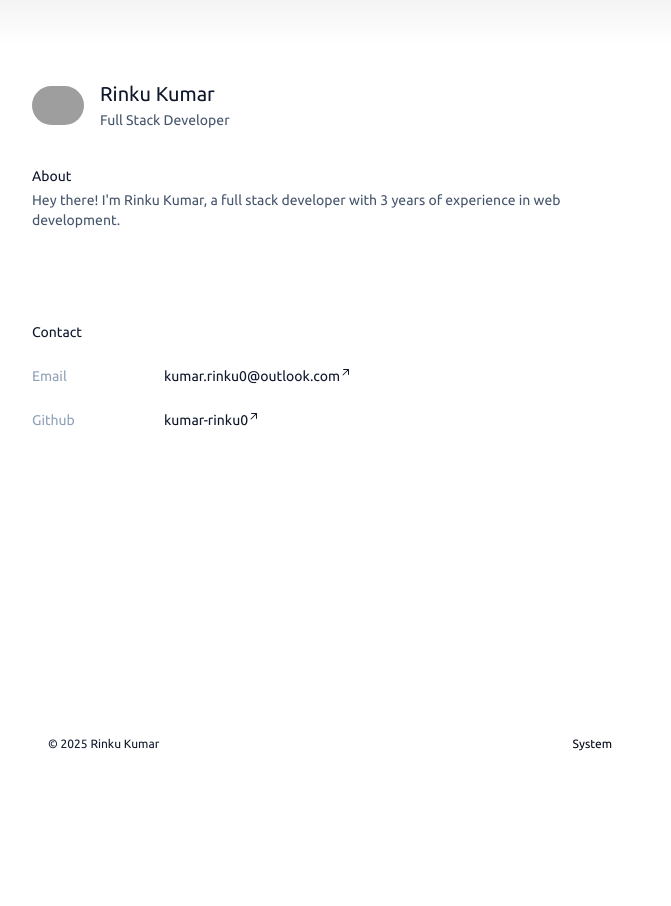
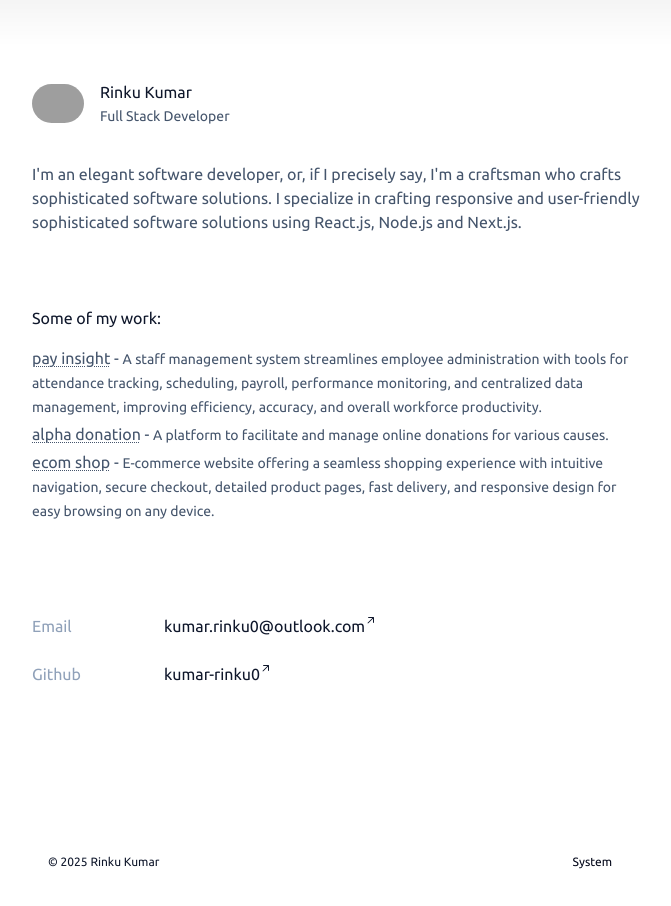
Before and after one commit to kumar-rinku0/next-portfolio, a Next.js app: page / in a window 1280 px wide. Shown: the top 906 px of the page, without its empty margins (304-975 px from the left). Before the commit the page ends 800 px from the top, so only its background shows below. Built offline with nearby package versions, Linux system fonts and the light colour scheme; grey boxes are pictures that could not be loaded.

Commit message:
content updated & work section added in page.tsx

```diff
--- a/app/page.tsx
+++ b/app/page.tsx
@@ -16,7 +16,7 @@ export default function Home() {
             className="rounded-full object-cover"
           />
           <div className="ml-4">
-            <h1 className="mb-0.5 text-xl text-slate-900 dark:text-slate-100">
+            <h1 className="mb-0.5 text-slate-900 dark:text-slate-100">
               {generalData.name}
             </h1>
             <p className="text-slate-600 dark:text-slate-300 text-sm">
@@ -38,14 +38,35 @@ export default function Home() {
             ) : null} */}
           </div>
         </section>
-        <section className="my-9 text-sm">
-          <h3 className="mb-1 text-slate-900 dark:text-slate-100">About</h3>
+        <section className="my-9">
+          {/* <h3 className="mb-1 text-slate-900 dark:text-slate-100">About</h3> */}
           <div className="text-slate-600 dark:text-slate-300">
             <p>{generalData.about}</p>
           </div>
         </section>
-        <section className="my-14 text-sm">
-          <h3 className="mb-6 text-slate-900 dark:text-slate-100">Contact</h3>
+        <section className="my-9">
+          <h3 className="mb-4 text-slate-900 dark:text-slate-100">
+            Some of my work:
+          </h3>
+          <ul className="text-slate-600 dark:text-slate-300 flex flex-col gap-1">
+            {generalData.projects.map((project) => (
+              <li key={project.name}>
+                <a
+                  href={project.link}
+                  target={project.linkTaget}
+                  rel="noopener noreferrer"
+                  className="underline decoration-1 decoration-dotted underline-offset-2 hover:text-slate-800 inline-flex"
+                >
+                  {project.name}
+                </a>
+                <span>&nbsp;-&nbsp;</span>
+                <span className="text-sm">{project.slogn}</span>
+              </li>
+            ))}
+          </ul>
+        </section>
+        <section className="my-14">
+          {/* <h3 className="mb-6 text-slate-900 dark:text-slate-100">Contact</h3> */}
           <div className="flex flex-col gap-6">
             {generalData.contacts.map((contact, index) => {
               return (
--- a/data/content.ts
+++ b/data/content.ts
@@ -4,7 +4,7 @@ export const generalData = {
   jobTitle: "Full Stack Developer",
   website: "https://www.rinkukumar.in",
   about:
-    "Hey there! I'm Rinku Kumar, a full stack developer with 3 years of experience in web development.",
+    "I'm an elegant software developer, or, if I precisely say, I'm a craftsman who crafts sophisticated software solutions. I specialize in crafting responsive and user-friendly sophisticated software solutions using React.js, Node.js and Next.js.",
   contacts: [
     {
       label: "Email",
@@ -27,4 +27,33 @@ export const generalData = {
     //   href: "https://read.cv/rinkukumar",
     // },
   ],
+  projects: [
+    {
+      name: "pay insight",
+      link: "https://payinsight.rinkukumar.in",
+      linkTaget: "_blank",
+      slogn:
+        "A staff management system streamlines employee administration with tools for attendance tracking, scheduling, payroll, performance monitoring, and centralized data management, improving efficiency, accuracy, and overall workforce productivity.",
+    },
+    {
+      name: "alpha donation",
+      link: "https://donate.rinkukumar.in",
+      linkTaget: "_blank",
+      slogn:
+        "A platform to facilitate and manage online donations for various causes.",
+    },
+    {
+      name: "ecom shop",
+      link: "https://ecom.rinkukumar.in",
+      linkTaget: "_blank",
+      slogn:
+        "E-commerce website offering a seamless shopping experience with intuitive navigation, secure checkout, detailed product pages, fast delivery, and responsive design for easy browsing on any device.",
+    },
+    // {
+    //   name: "posts",
+    //   link: "/posts",
+    //   linkTaget: "_self",
+    //   slogn: "View my blog posts.",
+    // },
+  ],
 };
```
